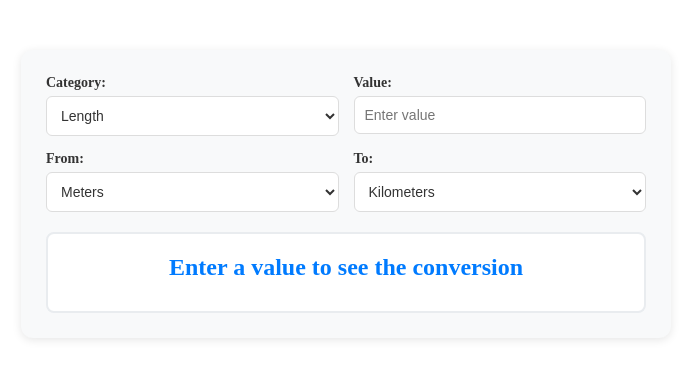
After one commit to rajdeeppinge/guestintheuniverse, a Flask app: page /unit_converter_frame in a window 1280 px wide. The commit adds this page. Shown: the top 387 px of the page, without its empty margins (294-985 px from the left). Run offline with Flask 3, Linux system fonts and the light colour scheme.

Commit message:
Add interactive unit converter feature
- Add UnitConversionService for unit conversion logic
- Add API endpoints /api/v1/convert and /api/v1/units
- Add /unit_converter route with full page
- Add /unit_converter_frame route for embedding
- Add unit converter navigation link
- Create reusable JS and CSS files for converter
- Add blog post with embedded converter frame
- Add unit conversion tests

```diff
--- a/src/app/routes/main_routes.py
+++ b/src/app/routes/main_routes.py
@@ -37,3 +37,11 @@ def about():
         about_content = about_data.get('content', '')
 
     return render_template('about.html', about_content=about_content, current_year=datetime.now().year)
+
+@main_bp.route('/unit_converter')
+def unit_converter():
+    return render_template('unit_converter.html', current_year=datetime.now().year)
+
+@main_bp.route('/unit_converter_frame')
+def unit_converter_frame():
+    return render_template('unit_converter_frame.html')
--- /dev/null
+++ b/src/app/static/scripts/unit_converter.js
@@ -0,0 +1,122 @@
+// Unit Converter - Common logic for both blog post and dedicated page
+const units = {
+    length: ['meters', 'kilometers', 'centimeters', 'millimeters', 'miles', 'yards', 'feet', 'inches'],
+    weight: ['kilograms', 'grams', 'milligrams', 'pounds', 'ounces', 'tons'],
+    temperature: ['celsius', 'fahrenheit', 'kelvin'],
+    volume: ['liters', 'milliliters', 'gallons', 'quarts', 'cups', 'tablespoons', 'teaspoons'],
+    area: ['square_meters', 'square_kilometers', 'square_feet', 'square_yards', 'acres', 'hectares'],
+    speed: ['meters_per_second', 'kilometers_per_hour', 'miles_per_hour', 'feet_per_second', 'knots']
+};
+
+const unitLabels = {
+    meters: 'Meters',
+    kilometers: 'Kilometers',
+    centimeters: 'Centimeters',
+    millimeters: 'Millimeters',
+    miles: 'Miles',
+    yards: 'Yards',
+    feet: 'Feet',
+    inches: 'Inches',
+    kilograms: 'Kilograms',
+    grams: 'Grams',
+    milligrams: 'Milligrams',
+    pounds: 'Pounds',
+    ounces: 'Ounces',
+    tons: 'Tons',
+    celsius: 'Celsius',
+    fahrenheit: 'Fahrenheit',
+    kelvin: 'Kelvin',
+    liters: 'Liters',
+    milliliters: 'Milliliters',
+    gallons: 'Gallons',
+    quarts: 'Quarts',
+    cups: 'Cups',
+    tablespoons: 'Tablespoons',
+    teaspoons: 'Teaspoons',
+    square_meters: 'Square Meters',
+    square_kilometers: 'Square Kilometers',
+    square_feet: 'Square Feet',
+    square_yards: 'Square Yards',
+    acres: 'Acres',
+    hectares: 'Hectares',
+    meters_per_second: 'Meters/Second',
+    kilometers_per_hour: 'Kilometers/Hour',
+    miles_per_hour: 'Miles/Hour',
+    feet_per_second: 'Feet/Second',
+    knots: 'Knots'
+};
+
+function updateUnits() {
+    const category = document.getElementById('category').value;
+    const fromUnit = document.getElementById('from-unit');
+    const toUnit = document.getElementById('to-unit');
+
+    const categoryUnits = units[category];
+
+    fromUnit.innerHTML = '';
+    toUnit.innerHTML = '';
+
+    categoryUnits.forEach((unit, index) => {
+        fromUnit.innerHTML += `<option value="${unit}">${unitLabels[unit]}</option>`;
+        toUnit.innerHTML += `<option value="${unit}">${unitLabels[unit]}</option>`;
+    });
+
+    // Set default selections
+    if (categoryUnits.length > 1) {
+        toUnit.selectedIndex = 1;
+    }
+
+    convert();
+}
+
+async function convert() {
+    const value = document.getElementById('value').value;
+    const fromUnit = document.getElementById('from-unit').value;
+    const toUnit = document.getElementById('to-unit').value;
+    const category = document.getElementById('category').value;
+    const resultDiv = document.getElementById('result');
+    const formulaDiv = document.getElementById('formula');
+
+    if (!value) {
+        resultDiv.textContent = 'Enter a value to see the conversion';
+        formulaDiv.textContent = '';
+        return;
+    }
+
+    try {
+        const response = await fetch('/api/v1/convert', {
+            method: 'POST',
+            headers: {
+                'Content-Type': 'application/json'
+            },
+            body: JSON.stringify({
+                value: parseFloat(value),
+                from_unit: fromUnit,
+                to_unit: toUnit,
+                category: category
+            })
+        });
+
+        const data = await response.json();
+
+        if (data.error) {
+            resultDiv.textContent = 'Error: ' + data.error;
+            formulaDiv.textContent = '';
+            return;
+        }
+
+        resultDiv.textContent = `${data.value} ${unitLabels[fromUnit]} = ${data.result} ${unitLabels[toUnit]}`;
+        formulaDiv.textContent = `Conversion: ${fromUnit} -> ${toUnit}`;
+
+    } catch (error) {
+        resultDiv.textContent = 'Error performing conversion';
+        formulaDiv.textContent = '';
+    }
+}
+
+// Initialize when DOM is ready
+if (document.getElementById('unit-converter')) {
+    document.addEventListener('DOMContentLoaded', function() {
+        updateUnits();
+    });
+}
--- /dev/null
+++ b/src/app/static/styles/unit_converter.css
@@ -0,0 +1,71 @@
+.unit-converter {
+    max-width: 600px;
+    margin: 30px auto;
+    padding: 25px;
+    background: var(--card-bg, #f8f9fa);
+    border-radius: 12px;
+    box-shadow: 0 2px 10px rgba(0,0,0,0.1);
+}
+
+.converter-controls {
+    display: grid;
+    grid-template-columns: 1fr 1fr;
+    gap: 15px;
+    margin-bottom: 20px;
+}
+
+.control-group {
+    display: flex;
+    flex-direction: column;
+}
+
+.control-group label {
+    font-weight: 600;
+    margin-bottom: 5px;
+    color: var(--text-primary, #333);
+    font-size: 14px;
+}
+
+.control-group select,
+.control-group input {
+    padding: 10px;
+    border: 1px solid var(--border-color, #ddd);
+    border-radius: 6px;
+    font-size: 14px;
+    background: var(--input-bg, white);
+    color: var(--text-primary, #333);
+}
+
+.control-group input:focus,
+.control-group select:focus {
+    outline: none;
+    border-color: var(--accent-color, #007bff);
+    box-shadow: 0 0 0 3px rgba(0,123,255,0.1);
+}
+
+.result-display {
+    background: var(--input-bg, white);
+    padding: 20px;
+    border-radius: 8px;
+    text-align: center;
+    border: 2px solid var(--border-color, #e9ecef);
+}
+
+.result-value {
+    font-size: 24px;
+    font-weight: bold;
+    color: var(--accent-color, #007bff);
+    margin-bottom: 10px;
+}
+
+.formula {
+    font-size: 14px;
+    color: var(--text-secondary, #6c757d);
+    font-style: italic;
+}
+
+@media (max-width: 480px) {
+    .converter-controls {
+        grid-template-columns: 1fr;
+    }
+}
--- a/src/app/templates/partials/header.html
+++ b/src/app/templates/partials/header.html
@@ -6,6 +6,7 @@
         <div class="desktop-nav">
             <nav>
                 <a href="{{ url_for('main.index') }}">Home</a>
+                <a href="{{ url_for('main.unit_converter') }}">Unit Converter</a>
                 <a href="{{ url_for('main.about') }}">About</a>
             </nav>
             <div class="theme-toggle">
@@ -39,6 +40,7 @@
     </div>
     <nav class="drawer-nav">
         <a href="{{ url_for('main.index') }}">Home</a>
+        <a href="{{ url_for('main.unit_converter') }}">Unit Converter</a>
         <a href="{{ url_for('main.about') }}">About</a>
         <div class="drawer-theme-toggle">
             <div class="theme-switch">
--- /dev/null
+++ b/src/app/templates/unit_converter_frame.html
@@ -0,0 +1,66 @@
+<!DOCTYPE html>
+<html lang="en">
+<head>
+    <meta charset="UTF-8">
+    <meta name="viewport" content="width=device-width, initial-scale=1.0">
+    <title>Unit Converter Frame</title>
+    <link rel="stylesheet" href="{{ url_for('static', filename='styles/unit_converter.css') }}">
+</head>
+<body style="margin: 0; padding: 20px; background: transparent;">
+    <div id="unit-converter" class="unit-converter">
+        <div class="converter-controls">
+            <div class="control-group">
+                <label for="category">Category:</label>
+                <select id="category" onchange="updateUnits()">
+                    <option value="length">Length</option>
+                    <option value="weight">Weight</option>
+                    <option value="temperature">Temperature</option>
+                    <option value="volume">Volume</option>
+                    <option value="area">Area</option>
+                    <option value="speed">Speed</option>
+                </select>
+            </div>
+
+            <div class="control-group">
+                <label for="value">Value:</label>
+                <input type="number" id="value" step="any" placeholder="Enter value" oninput="convert()">
+            </div>
+
+            <div class="control-group">
+                <label for="from-unit">From:</label>
+                <select id="from-unit" onchange="convert()">
+                    <option value="meters">Meters</option>
+                    <option value="kilometers">Kilometers</option>
+                    <option value="centimeters">Centimeters</option>
+                    <option value="millimeters">Millimeters</option>
+                    <option value="miles">Miles</option>
+                    <option value="yards">Yards</option>
+                    <option value="feet">Feet</option>
+                    <option value="inches">Inches</option>
+                </select>
+            </div>
+
+            <div class="control-group">
+                <label for="to-unit">To:</label>
+                <select id="to-unit" onchange="convert()">
+                    <option value="kilometers">Kilometers</option>
+                    <option value="meters">Meters</option>
+                    <option value="centimeters">Centimeters</option>
+                    <option value="millimeters">Millimeters</option>
+                    <option value="miles">Miles</option>
+                    <option value="yards">Yards</option>
+                    <option value="feet">Feet</option>
+                    <option value="inches">Inches</option>
+                </select>
+            </div>
+        </div>
+
+        <div class="result-display">
+            <div id="result" class="result-value">Enter a value to see the conversion</div>
+            <div id="formula" class="formula"></div>
+        </div>
+    </div>
+
+    <script src="{{ url_for('static', filename='scripts/unit_converter.js') }}"></script>
+</body>
+</html>
```
Also changed, not shown: posts/2026-08-10-Interactive-Unit-Converter.md (added, +28 -0 lines), src/app/routes/api_routes.py (+35 -0 lines), src/app/services/test_unit_conversion.py (added, +107 -0 lines), src/app/services/unit_conversion_service.py (added, +129 -0 lines), src/app/templates/unit_converter.html (added, +80 -0 lines).
